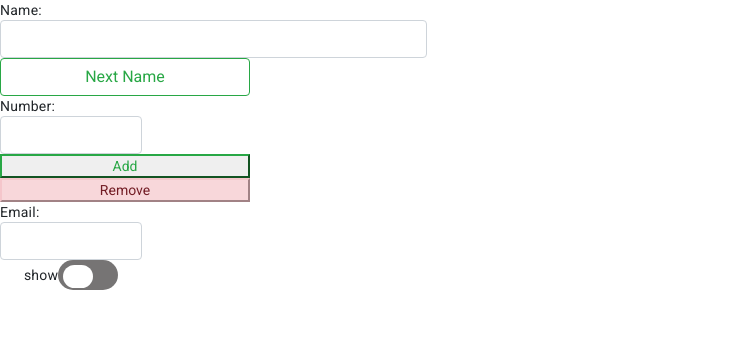
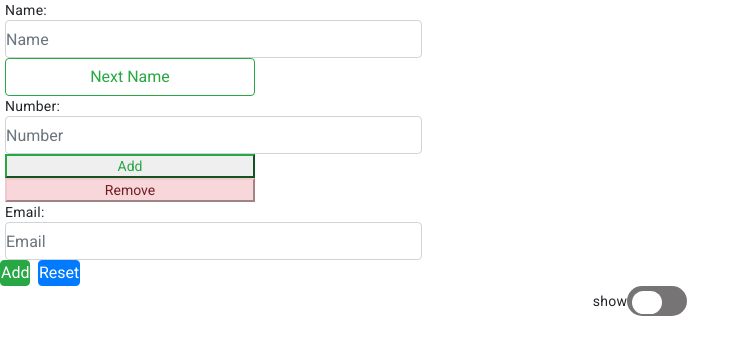
Before and after one commit to Yadhunandhan95/yadhupatch, an Angular app: page / in a window 1280 px wide. Shown: the top 354 px of the page, without its empty margins (0-750 px from the left). Built offline with nearby package versions, Linux system fonts and the light colour scheme.

Commit message:
Update app.component.html

```diff
--- a/src/app/app.component.html
+++ b/src/app/app.component.html
@@ -1,16 +1,17 @@
-
+<form id="yad">
 <div [formGroup]="yadhuForm" class="row mt-4 user-form" id="yad1">
   <!-- <div formArrayName="items"> -->
+    <div class="form-row">
+      <!-- {{listData|json}} -->
   <div class="form-group col-4">
     <!-- <div *ngFor="let line of items.controls; let i=index"> -->
 
     <label for="name">Name:</label>
-
-    <input type="text"  id="name" class="form-control"
+    <div class="form-row">
+    <input type="text" [(ngModel)]="names1" id="name" placeholder="Name" class="form-control"
     formControlName="name" required>
 
     <div class="input-group p-7">
-
 
       <tr>
         <td colspan="2">
@@ -31,20 +32,31 @@
 <div *ngIf="name?.errors?.['minlength']">
   Name must be at least 4 characters long.
 
+
 </div>
 </div>
 </div>
+
+</div>
+</div>
+</div>
+<div class="form-row">
 <div class="form-group col-4">
   <label for="name">Number:</label>
-  <input type="text" id="number" class="form-control"
+  <div class="form-row">
+  <input type="number" [(ngModel)]="numbers1" id="number" class="form-control" placeholder="Number"
   formControlName="number" required>
- <button type="button" class="btn-outline-success waves-effect waves-light green" (click)="addSecondaryNumber()">Add</button>
- <button type="button" class="btn-outline-danger  alert-danger waves-effect" (click)="deleteSecondaryNumber(i)">Remove</button>
- <div formArrayName="secondaryNumber" *ngFor="let number of secondaryNumber.controls; let i=index">
-  <label for="name">Secondary Number:</label>
-<input type="text" class="form-control my-1" [formControlName]="i">
+  <button type="button" class="btn-outline-success waves-effect waves-light green" (click)="addSecondaryNumber()">Add</button>
+  <button type="button" class="btn-outline-danger  alert-danger waves-effect" (click)="deleteSecondaryNumber(i)">Remove</button>
+  <div class="form-row">
+  <div class="form-control" formArrayName="secondaryNumber" *ngFor="let yadhuForm of secondaryNumber.controls; let i=index">
+   <label for="name">Secondary Number:</label>
+   <div class="form-row">
+ <input type="text" [(ngModel)]="secnum" id="secondaryNumber"class="form-control" placeholder="Secondary Number" formArrayName="secondaryNumber">
+ </div>
+ </div>
 
-</div>
+  </div>
 <div *ngIf="number?.invalid && (number?.dirty || number?.touched)"
 class="alert alert-danger">
 
@@ -56,10 +68,16 @@ Number must be at least 10 characters long.
 </div>
 </div>
 </div>
+</div>
+</div>
+
+
+
+<div class="form-row">
 <div class="form-group col-4">
   <label for="name">Email:</label>
-
-  <input type="text" id="email" class="form-control"
+  <div class="form-row">
+  <input type="text" [(ngModel)]="emails1" id="email" class="form-control" placeholder="Email"
   formControlName="email" required>
   <div *ngIf="email?.invalid && (email?.dirty || email?.touched)"
   class="alert alert-danger">
@@ -69,21 +87,118 @@ Number must be at least 10 characters long.
   <div *ngIf="email?.errors?.['email']">
    Enter a valid email.
   </div>
+</div>
   </div>
 </div>
-<div class="form-check col-4">
+</div>
+<input type="button" #yad1 value="Add" class="btn btn-success" id="addfield" (click)="AddItem()"*ngIf="!editValue">&nbsp;
+<button mat-button (click)="saveNewItem()" *ngIf="editValue">Save</button>
+<input type="button" value="Reset" class="btn btn-primary" id="updatefield" (click)="Reset()">
+<div class="form-check col-4"></div>
   <label class="form-check-label">
     <input type="checkbox" id="check" class="form-check-input" value="" (click)="showData = !showData">show
     <label for="check" class="button"></label>
   </label>
 </div>
-</div>
-  </div>
 
-  <form class="output" id="output1"></form>
-  <!-- </div> -->
+</form>
 
 
 <div class="row mt-4" *ngIf="showData" ngClass="form-control">
+  <!-- {{yadhuForm.value| json}} -->
+  <!-- <p> Name of the Customer : {{names1}}</p>
+<p> Number of the Customer : {{numbers1}}</p>
+<p> Secondary number of the Customer : {{secnum}}</p>
+<p> Email Address of the Customer : {{emails1}}</p> -->
+<table width="200%" height="100px" border="4" id="data">
+  <thead>
+<tr>
+  <th>Sr.No</th>
+  <th>Name</th>
+  <th>Number</th>
+  <th>Secondary Number</th>
+  <th>Email</th>
+  <th>Actions</th>
+</tr>
+  </thead>
+  <tbody>
+    <!-- <tr *ngFor="let yadhuForm of listData">
+    <td>
+    <span>
+    {{yadhuForm.name}}
+    </span>
+    </td>
+    <td>
+    <span>
+    {{yadhuForm.number}}
+    </span>
+    </td>
+    <td>
+    <span>
+    {{yadhuForm.secondaryNumber}}
+    </span>
+    </td>
+    <td>
+    <span>
+    {{yadhuForm.email}}
+    </span>
+    </td>
+    <td> -->
+
+      <!-- <input type="button" name="button3" value="delete" class="btn btn-outline-danger" id="removefield" (click)="removeItem()"> -->
+      <!-- <mat-icon class="btn btn-outline-primary" id="editfield" (click)="editItem(item)" class="btn"> edit</mat-icon>
+				<mat-icon class="btn btn-outline-danger" (click)="deleteItem(item)">delete</mat-icon> -->
+        <tr *ngFor="let yadhuForm of listData;let i= index">
+          <td>{{i+1}}</td>
+        <td>
+          <div *ngIf="yadhuForm.isEdit">
+              <input type="text" [(ngModel)]="yadhuForm.name" id="name" class="form-control"/>
+          </div>
+          <div *ngIf="!yadhuForm.isEdit">
+            {{yadhuForm.name}}
+          </div>
+      </td>
+      <td><div *ngIf="yadhuForm.isEdit">
+        <input type="text" [(ngModel)]="yadhuForm.number" id="number" class="form-control"/>
+    </div>
+    <div *ngIf="!yadhuForm.isEdit">
+      {{yadhuForm.number}}
+    </div> </td>
+    <td>
+      <div *ngIf="yadhuForm.isEdit">
+          <input type="text" [(ngModel)]="yadhuForm.secnum" id="secondaryNumber" class="form-control"/>
+      </div>
+      <div *ngIf="!yadhuForm.isEdit">
+        {{yadhuForm.secondaryNumber}}
+      </div>
+  </td>
+      <td>
+          <div *ngIf="yadhuForm.isEdit">
+              <input type="text" [(ngModel)]="yadhuForm.email" id="email"class="form-control"/>
+          </div>
+          <div *ngIf="!yadhuForm.isEdit">
+            {{yadhuForm.email}}
+          </div>
+      </td>
+
+
+      <td style="width: 15%;" class="text-center">
+          <div *ngIf="yadhuForm.isEdit">
+              <!-- <button class="btn btn-sm btn-success" >Update</button>  -->
+              <button class="btn btn-sm btn-primary" (click)="yadhuForm.isEdit = false">Update</button>
+          </div>
+          <div *ngIf="!yadhuForm.isEdit">
+              <button class="btn btn-sm btn-success" (click)="editItem(yadhuForm)">Edit</button>
+              <button class="btn btn-sm btn-danger" (click)="deleteItem(yadhuForm)">Delete</button>
+          </div>
+
+      </td>
+
+    </tr>
+  </tbody>
+</table>
+
+</div>
+<div class="row mt-4" *ngIf="showData" ngClass="form-control">
   {{yadhuForm.value| json}}
 </div>
```
